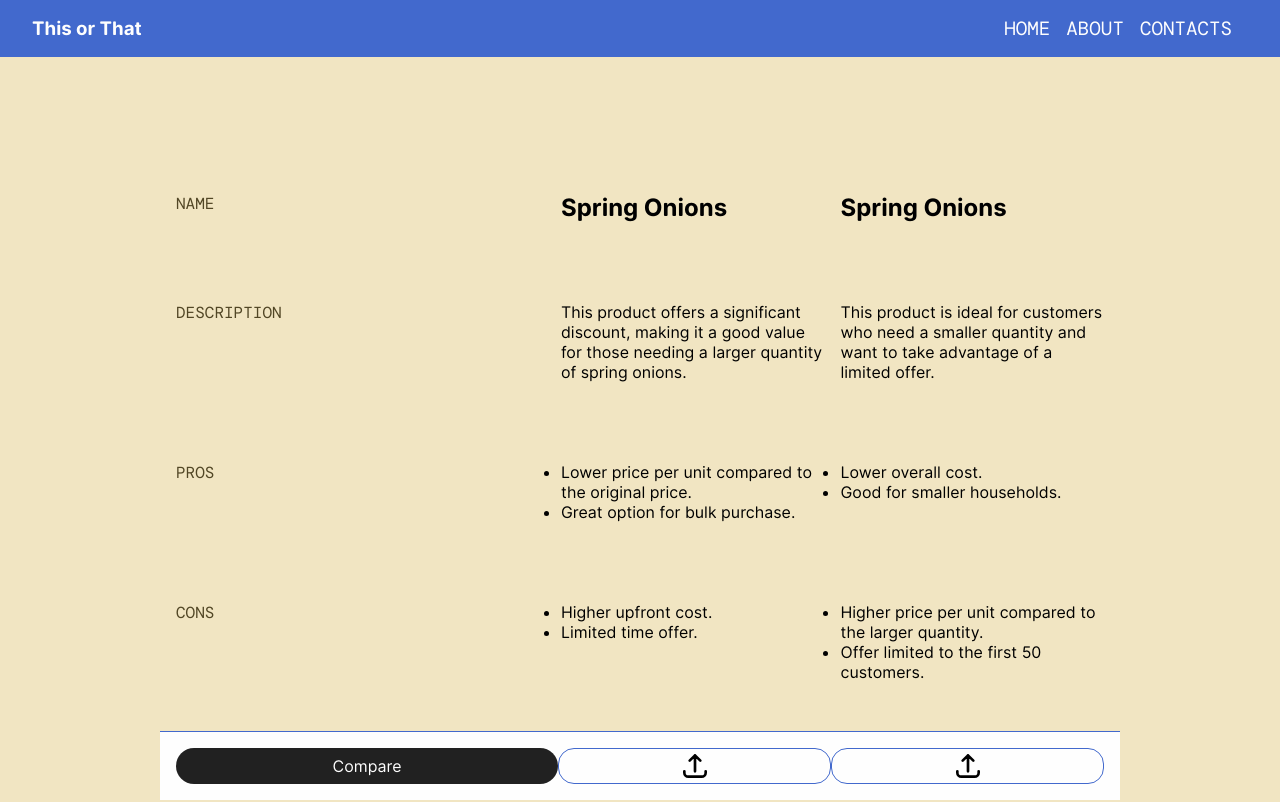
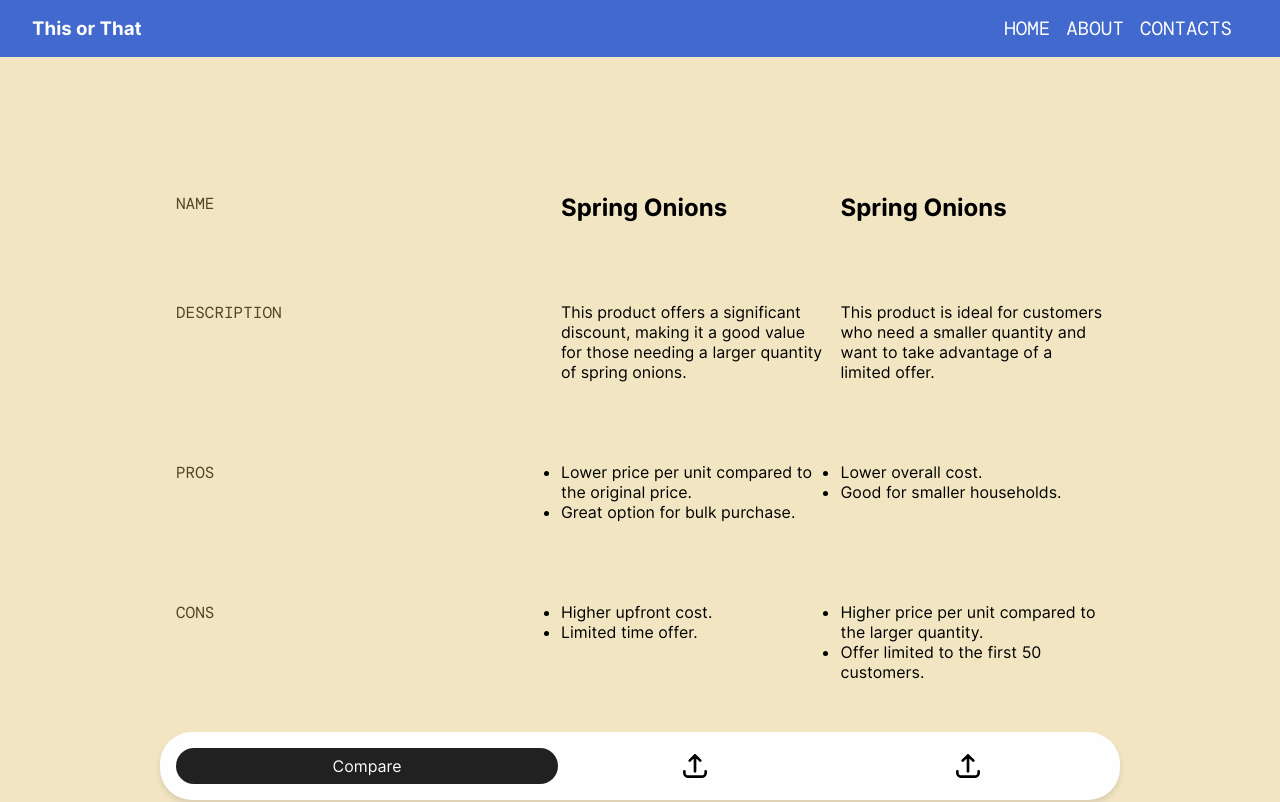
Before and after one commit to PatatoBit/thisorthat, a SvelteKit app: page /app in a window 1280 px wide. Shown: the top 802 px of the page. Built offline with nearby package versions, Linux system fonts and the light colour scheme; a web font is replaced by a local one.

Commit message:
styled button bar

```diff
--- a/src/routes/app/+page.svelte
+++ b/src/routes/app/+page.svelte
@@ -265,7 +265,8 @@
 		margin-inline: auto;
 		padding: 1rem;
 
-		border-top: 1px solid var(--primary);
+		border-radius: 2rem;
+		box-shadow: 0 4px 6px rgba(0, 0, 0, 0.1);
 	}
 
 	.button-group {
@@ -277,7 +278,7 @@
 	}
 
 	label {
-		border: 1px solid var(--primary);
+		border: 1px solid var(--black);
 		border-radius: 1rem;
 		display: grid;
 		justify-content: center;
--- a/src/styles/globals.scss
+++ b/src/styles/globals.scss
@@ -70,6 +70,7 @@ a {
 	max-width: 60rem;
 	width: 100%;
 	padding-top: 2rem;
+	padding: 1rem;
 
 	.side {
 		display: flex;
```
